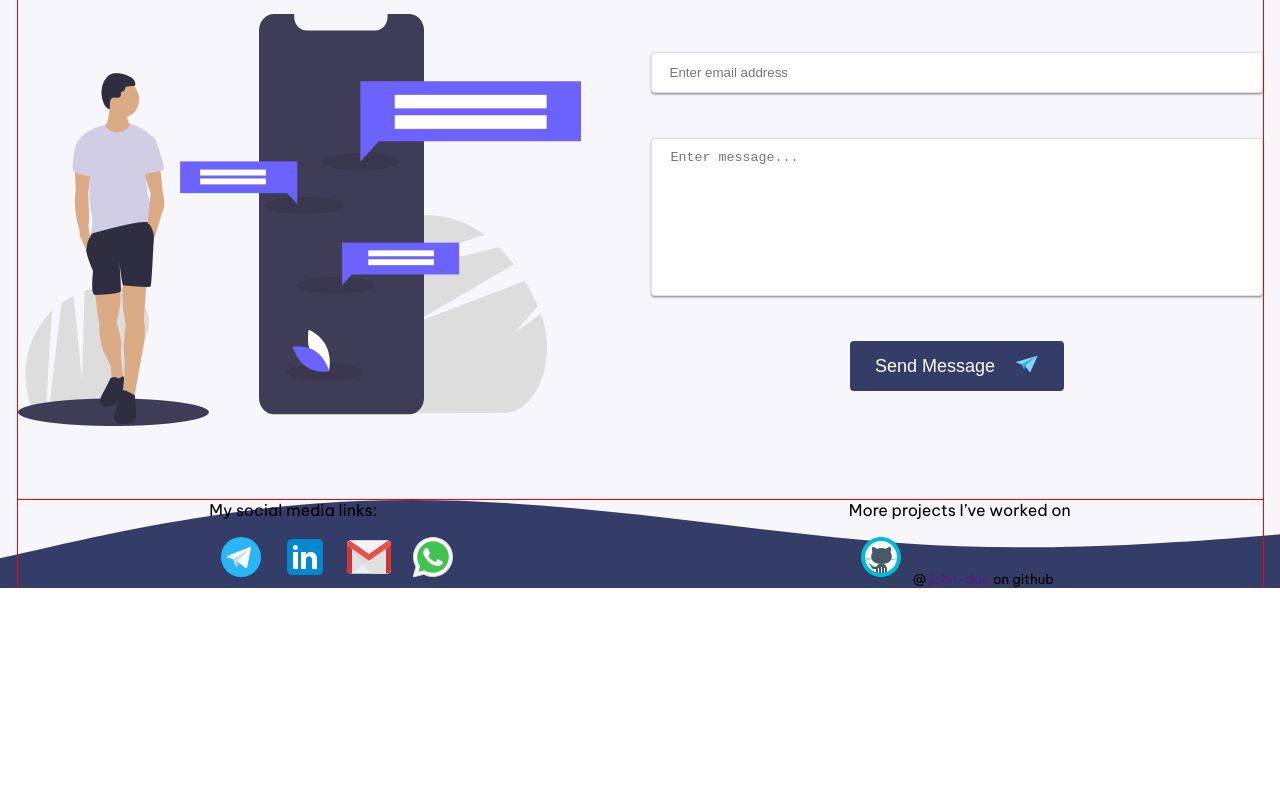
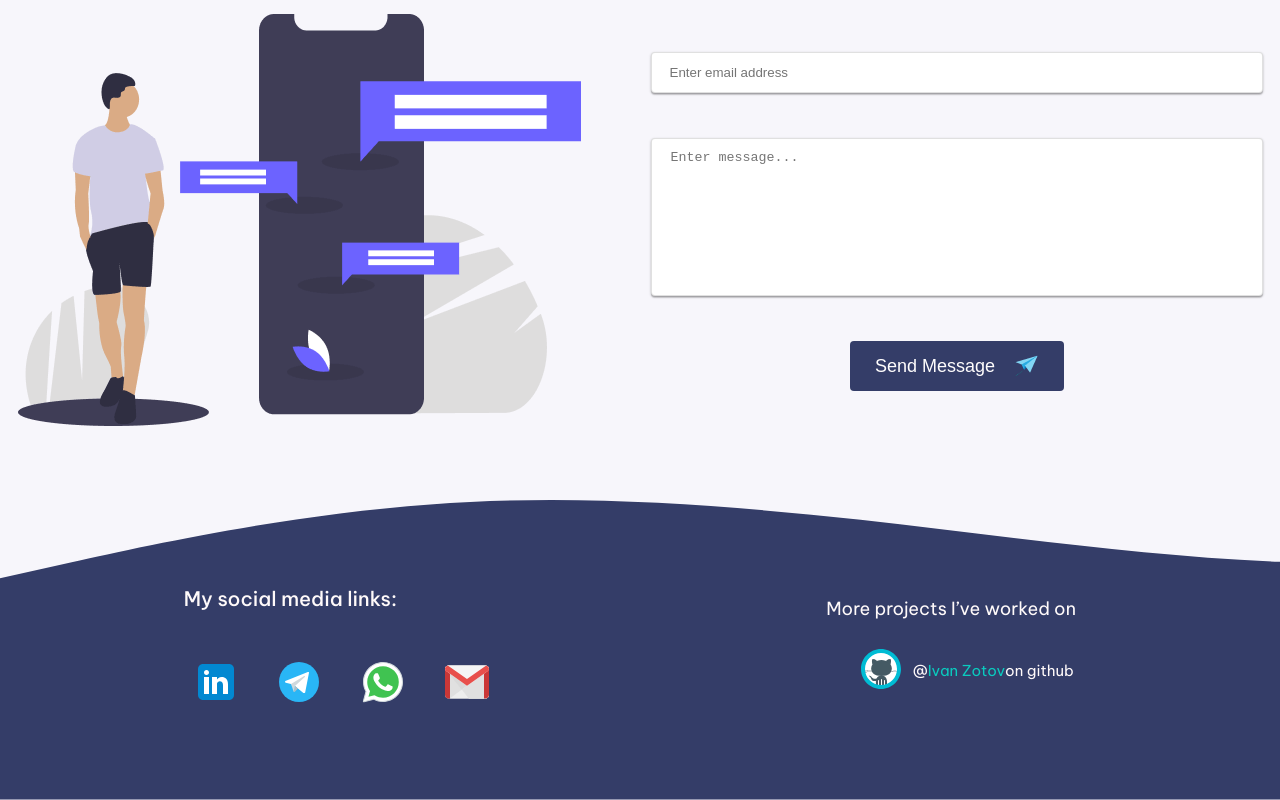
Before and after one commit to hadsome-Droid/project-portfolio-3, a React app: page / in a window 1280 px wide. Shown: the part 1909-2709 px from the top of the page. Before the commit the page ends 2497 px from the top, so only its background shows below. Built offline with nearby package versions, Linux system fonts and the light colour scheme.

Commit message:
refactor Footer

```diff
--- a/src/components/Container.ts
+++ b/src/components/Container.ts
@@ -5,5 +5,5 @@ export const Container = styled.div`
   min-height: 100%;
   width: 100%;
   margin: 0 auto;
-  outline: 1px solid red;
+  //outline: 1px solid red;
 `
--- a/src/components/FlexWrapper.ts
+++ b/src/components/FlexWrapper.ts
@@ -15,4 +15,5 @@ export const FlexWrapper = styled.div<FlexWrapperPropsType>`
   align-items: ${props => props.align || 'stretch'};
   flex-wrap: ${props => props.wrap || 'nowrap'};
   gap: ${props => props.gap || '0'};
+  height: 100%;
 `
--- a/src/layout/footer/Footer.tsx
+++ b/src/layout/footer/Footer.tsx
@@ -16,12 +16,17 @@ export const Footer = () => {
                             <ul>
                                 <li>
                                     <a href="">
+                                        <Icon iconId={'linkedin'}/>
+                                    </a>
+                                </li>
+                                <li>
+                                    <a href="">
                                         <Icon iconId={'telegram'}/>
                                     </a>
                                 </li>
                                 <li>
                                     <a href="">
-                                        <Icon iconId={'linkedin'}/>
+                                        <Icon iconId={'whatsapp'}/>
                                     </a>
                                 </li>
                                 <li>
@@ -29,18 +34,13 @@ export const Footer = () => {
                                         <Icon iconId={'email'}/>
                                     </a>
                                 </li>
-                                <li>
-                                    <a href="">
-                                        <Icon iconId={'whatsapp'}/>
-                                    </a>
-                                </li>
                             </ul>
                         </nav>
                     </BlockLinks>
                     <Git>
                         <p>More projects I’ve worked on</p>
-                        <Icon iconId={'github'}/>
-                        <small>@ <a href="">john-doe</a>  on github</small>
+
+                        <small><Icon iconId={'github'} viewBox={'0 7 64 64'}/> @ <a href="">Ivan Zotov </a>  on github</small>
                     </Git>
                 </FlexWrapper>
             </Container>
@@ -50,11 +50,20 @@ export const Footer = () => {
 
 const StyledFooter = styled.footer`
   background-color: #F7F6FB;
+  height: 300px;
   position: relative;
+  color: #FFFAFA;
   z-index: 0;
 
   ${Container}{
+    display: flex;
+    justify-content: center;
+    align-items: center;
+  }
 
+  ${FlexWrapper}{
+    max-width: 1240px;
+    width: 100%;
   }
 
   &:before {
@@ -73,12 +82,41 @@ const StyledFooter = styled.footer`
 
 `
 const BlockLinks = styled.div`
+  max-width: 315px;
+  width: 100%;
+  font-size: 20px;
+  font-weight: 500;
+  p{
+    padding-bottom: 34px;
+
+  }
 
     ul{
       display: flex;
-
+      justify-content: space-between;
     }
 `
 const Git = styled.div`
+  max-width: 270px;
+  width: 100%;
 
+  font-size: 18px;
+  font-weight: 400;
+
+
+  p{
+    padding-bottom: 19px;
+
+  }
+
+  small{
+    display: flex;
+    justify-content: center;
+    align-items: center;
+
+  }
+
+  a{
+    color: #0ACBBF;
+  }
 `
```
